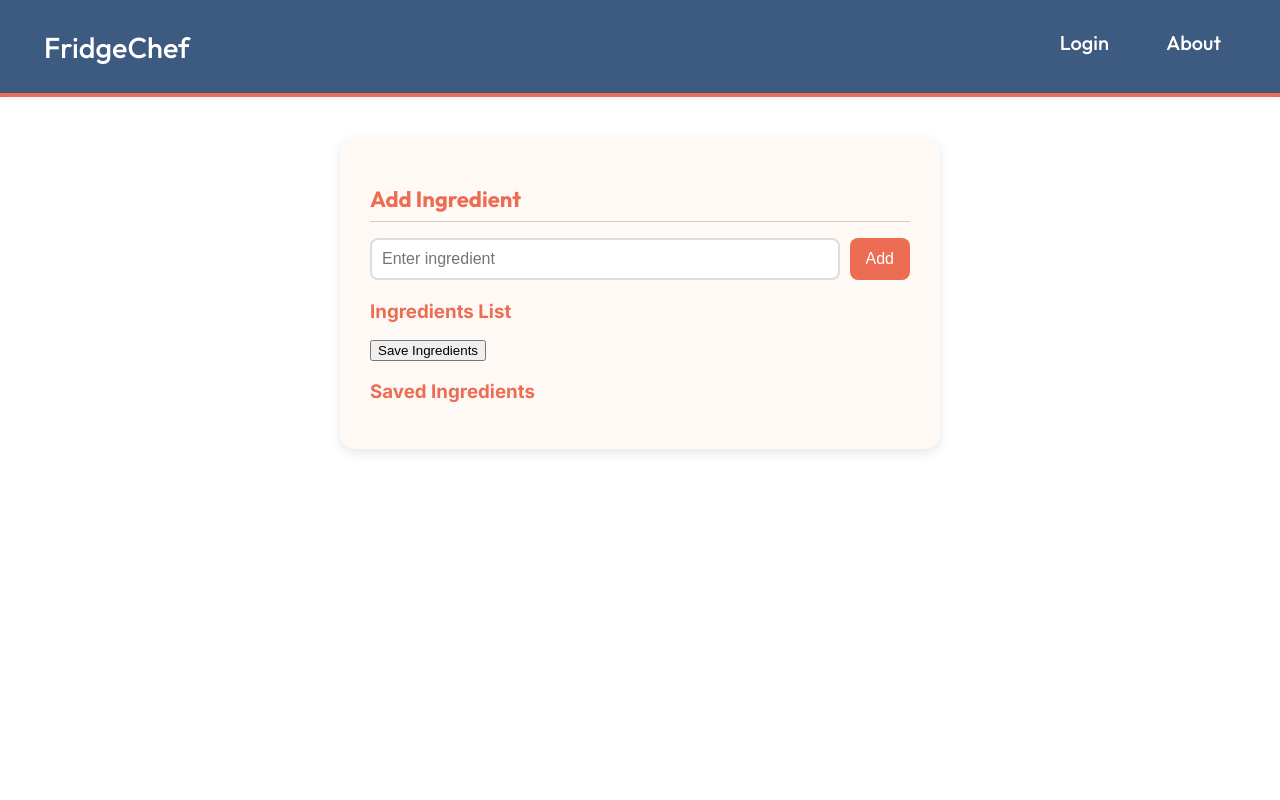
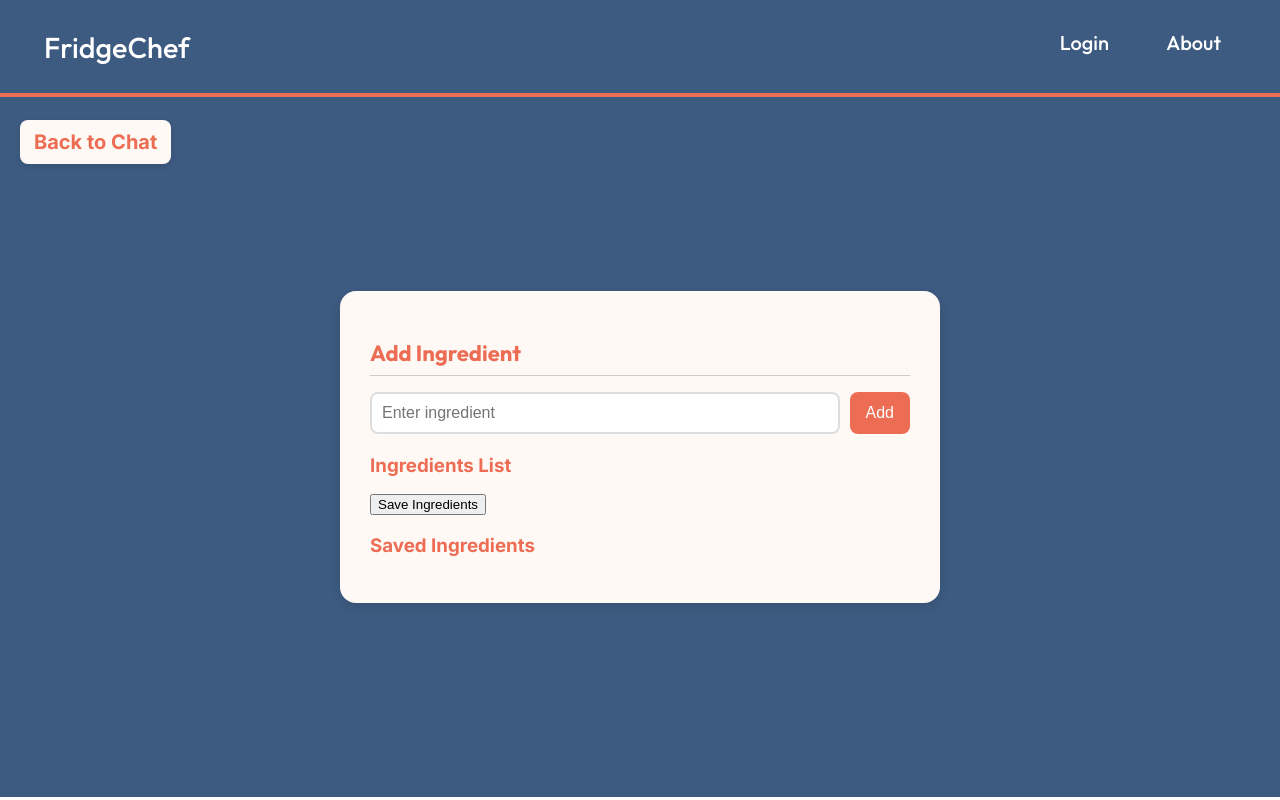
Before and after one commit to gabrielatabb/FridgeChef, a React (Create React App) app: page /product in a window 1280 px wide. Built offline with nearby package versions, Linux system fonts and the light colour scheme.

Commit message:
Updates to the inventory page

```diff
--- a/src/pages/Product.css
+++ b/src/pages/Product.css
@@ -1,6 +1,5 @@
 .product-container {
-    max-width: 600px;
-    margin: 40px auto;
+    width: 600px;
     padding: 30px;
     background-color: #fff9f6;
     border-radius: 16px;
@@ -66,3 +65,36 @@
     cursor: pointer;
     font-size: 16px;
   }
+
+  .product-page{
+    background-color: #3d5a80;
+    height: 87.5vh;
+    display: flex;
+    justify-content: center;
+    align-items: center;
+  }
+
+  .back-to-chat {
+    position: absolute;
+    top: 130px;
+    left: 20px;
+    z-index: 10;
+  }
+
+  .back-to-chat a {
+    font-size: 20px;
+    font-family: 'Inter', sans-serif;
+    background-color: #fff9f6;
+    padding: 10px 14px;
+    text-decoration: none;
+    color: #EC6D53;
+    font-weight: bold;
+    border-radius: 8px;
+    box-shadow: 0 2px 6px rgba(0,0,0,0.1);
+    transition: background-color 0.2s;
+  }
+
+  .back-to-chat a:hover {
+    background-color: #EC6D53;
+    color: #fff9f6;
+  }
--- a/src/pages/Product.jsx
+++ b/src/pages/Product.jsx
@@ -1,4 +1,4 @@
-import React, { useState } from 'react';
+import React, { useState, useEffect } from 'react';
 import './Product.css';
 
 
@@ -7,6 +7,38 @@ const Product = () => {
   const [ingredients, setIngredients] = useState([]);
   const [savedIngredients, setSavedIngredients] = useState([]);
   const [userId, setUserId] = useState(1);
+
+  useEffect(() => {
+    const fetchSavedIngredients = async () => {
+      const username = localStorage.getItem("username");
+      const password = localStorage.getItem("password");
+
+      if (!username || !password) {
+        console.log("User not authenticated.");
+        return;
+      }
+
+      try {
+        const response = await fetch('http://localhost:8000/get_ingredients/', {
+          method: 'GET',
+          headers: {
+            'Authorization': 'Basic ' + btoa(username + ':' + password),
+          },
+        });
+
+        if (response.ok) {
+          const data = await response.json();
+          setSavedIngredients(data.ingredients);
+        } else {
+          console.error("Failed to fetch saved ingredients.");
+        }
+      } catch (error) {
+        console.error("Error fetching saved ingredients:", error);
+      }
+    };
+
+    fetchSavedIngredients();
+  }, []);
 
   const handleInputChange = (e) => {
     setIngredient(e.target.value);
@@ -88,6 +120,12 @@ const Product = () => {
 
 
 return (
+  <>
+    <div className="back-to-chat">
+      <a href="/recipeChat">Back to Chat</a>
+    </div>
+
+    <div className="product-page">
       <div className="product-container">
         <h2>Add Ingredient</h2>
 
@@ -115,8 +153,9 @@ const Product = () => {
           ))}
         </ul>
       </div>
+    </div>
+  </>
 );
-
 };
 
 export default Product;
```
Lines whose indentation alone changed are shown as unchanged.
